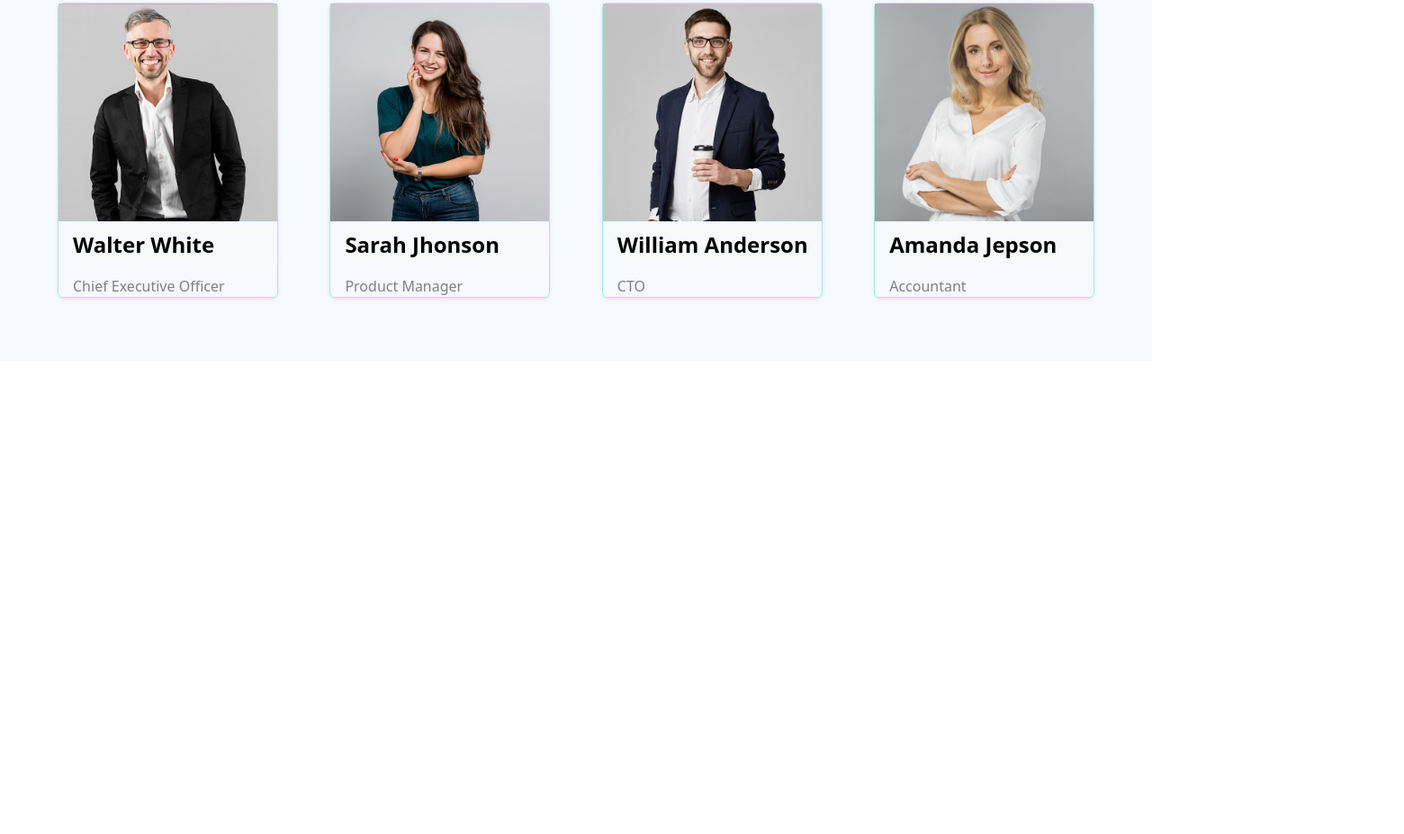
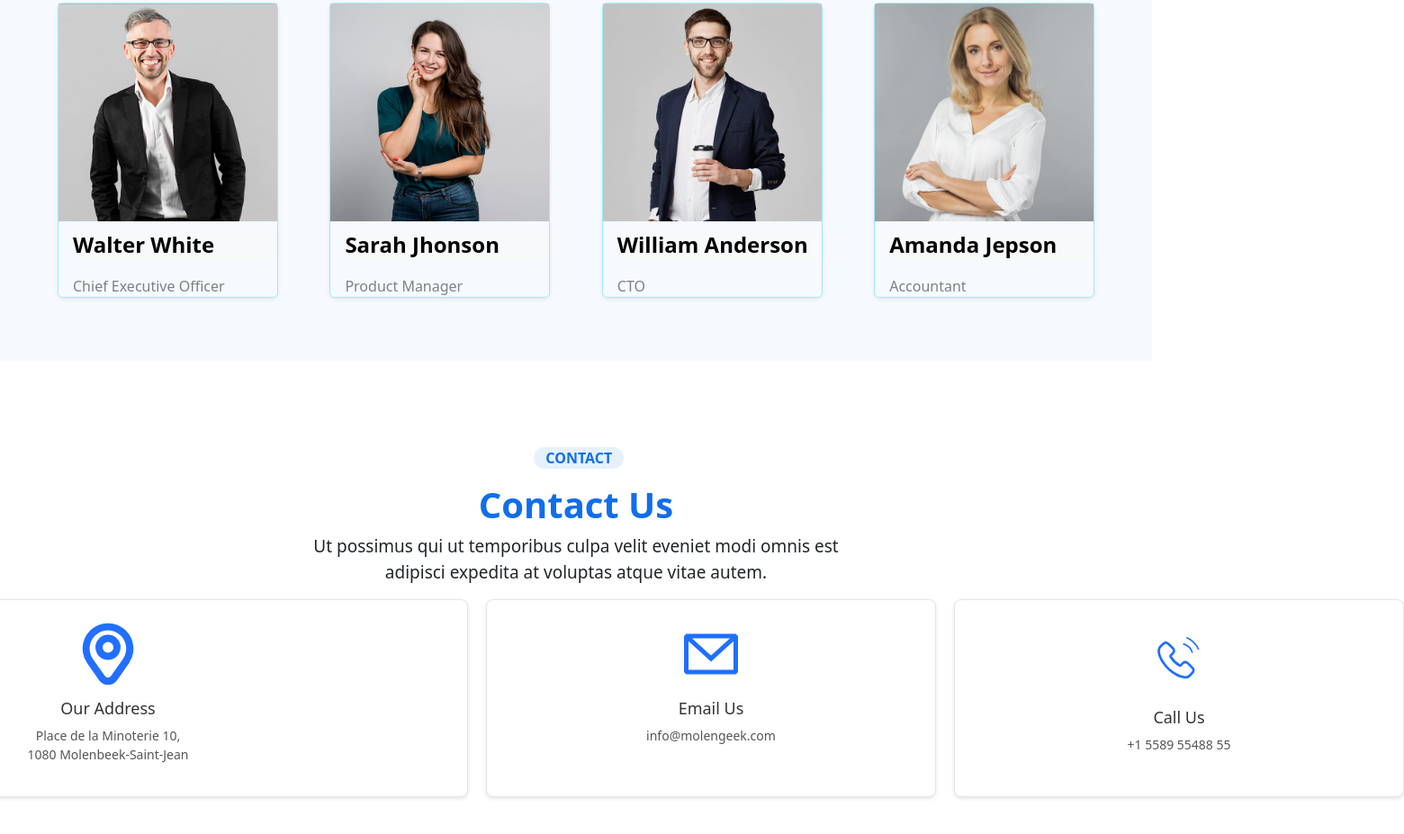
Before and after one commit to Aizawoa/PROJETSASS, a website: page index.html in a window 1280 px wide. Shown: the part 3339-4266 px from the top of the page at 90% size, 1560 px wide, since content can reach past the window. Before the commit the page ends 3740 px from the top, so only its background shows below. Drawn offline with nearby package versions, Linux system fonts and the light colour scheme.

Commit message:
section5-partie1

```diff
--- a/index.html
+++ b/index.html
@@ -171,7 +171,7 @@
 <!-- Section 4 -->
  <div class="section4">
     <div class="services2">
-        <p class="para5">Team</p>
+        <p class="para5">TEAM</p>
         <h1>Our Hardworking <span class="span2"> Team </span></h1>
         <p class="para6">Ut possimus qui ut temporibus culpa velit eveniet modi omnis est adipisci expedita at voluptas atque vitae autem.</p>
     </div>
@@ -206,10 +206,33 @@
         </div>
     </div>
     </div>
+</div>
 <!-- Fin de Section 4 -->
-
+<br><br><br><br>
 <!-- Section 5 -->
-
+<div class="section5">
+    <div class="services3">
+        <p class="para7">CONTACT</p>
+        <h1><span class="span2">Contact Us</span></h1>
+        <p class="para8">Ut possimus qui ut temporibus culpa velit eveniet modi omnis est adipisci expedita at voluptas atque vitae autem.</p>
+    </div>
+    <div class="contact-container">
+        <div class="contact-card1">
+          <img src="./public/img/position-location-map-navigation-gps-direction-arrow-svgrepo-com.svg">
+          <h3>Our Address</h3>
+          <p>Place de la Minoterie 10,<br>1080 Molenbeek-Saint-Jean</p>
+        </div>
+        <div class="contact-card2">
+          <img src="./public/img/email-1-svgrepo-com.svg">
+          <h3>Email Us</h3>
+          <p>info@molengeek.com</p>
+        </div>
+        <div class="contact-card3">
+          <img src="./public/img/call-ringing-svgrepo-com.svg">
+          <h3>Call Us</h3>
+          <p>+1 5589 55488 55</p>
+        </div>
+      </div>
 
  </div>
 </body>
--- /dev/null
+++ b/public/src/sass/modules/_section5.sass
@@ -0,0 +1,117 @@
+.section5
+    width: 100%
+    height: 800px
+    display: flex
+    flex-direction: column
+    align-items: center
+    text-align: center
+
+
+    .services3
+        width: 650px
+        display: flex
+        flex-direction: column
+        justify-content: center
+        align-items: center
+
+.para7
+    color: #106eea
+    background-color: #e7f1fd
+    width: 100px
+    margin-left: 1%
+    border-radius: 20px
+    font-weight: bold
+
+.para8
+    font-size: 19px
+    font-weight: 500
+
+.contact-container
+    display: flex
+    gap: 20px
+
+.contact-card1
+    background: #fff
+    border: 1px solid #e5e5e5
+    border-radius: 8px
+    box-shadow: 0 2px 4px rgba(0, 0, 0, 0.1)
+    padding: 20px
+    width: 800px
+    transition: box-shadow 0.3s ease
+
+    &:hover
+        box-shadow: 0 4px 8px rgba(0, 0, 0, 0.2)
+
+    img
+        font-size: 24px
+        color: #007bff
+        margin-bottom: 10px
+        display: inline-block
+        height: 80px
+
+    h3
+        font-size: 18px
+        color: #333
+        margin-bottom: 8px
+
+    p
+        font-size: 14px
+        color: #555
+
+.contact-card2
+    background: #fff
+    border: 1px solid #e5e5e5
+    border-radius: 8px
+    box-shadow: 0 2px 4px rgba(0, 0, 0, 0.1)
+    padding: 20px
+    text-align: center
+    width: 500px
+    transition: box-shadow 0.3s ease
+
+    &:hover
+        box-shadow: 0 4px 8px rgba(0, 0, 0, 0.2)
+
+    img
+        font-size: 24px
+        color: #007bff
+        margin-bottom: 10px
+        display: inline-block
+        height: 80px
+
+    h3
+        font-size: 18px
+        color: #333
+        margin-bottom: 8px
+
+    p
+        font-size: 14px
+        color: #555
+
+.contact-card3
+    background: #fff
+    border: 1px solid #e5e5e5
+    border-radius: 8px
+    box-shadow: 0 2px 4px rgba(0, 0, 0, 0.1)
+    padding: 20px
+    text-align: center
+    width: 500px
+    transition: box-shadow 0.3s ease
+
+    &:hover
+        box-shadow: 0 4px 8px rgba(0, 0, 0, 0.2)
+
+    img
+        font-size: 24px
+        color: #007bff
+        margin-bottom: 10px
+        display: inline-block
+        height: 90px
+
+    h3
+        font-size: 18px
+        color: #333
+        margin-bottom: 8px
+
+    p
+        font-size: 14px
+        color: #555
--- a/public/src/sass/style.sass
+++ b/public/src/sass/style.sass
@@ -8,3 +8,5 @@
 @import ./modules/_sectionservices
 
 @import ./modules/_section4
+
+@import ./modules/_section5
```
Also changed, not shown: public/css/style.css, public/img/call-ringing-svgrepo-com.svg (added), 1 other file.
